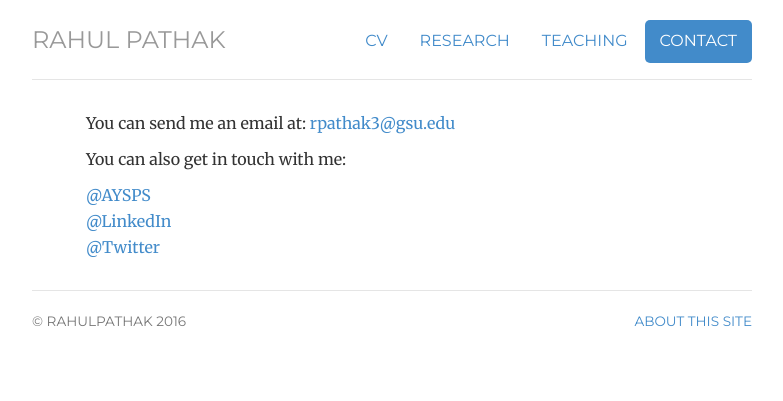
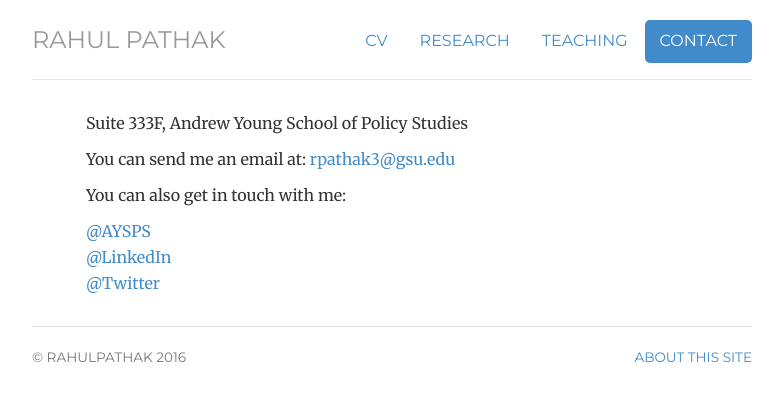
Before and after one commit to pathak-rahul/pathak-rahul.github.io, a Jekyll site: the page built from contact/index.html, in a window 1280 px wide. Shown: the top 401 px of the page, without its empty margins (248-1031 px from the left). Built offline with Jekyll 4.4.1, drawn with Linux system fonts in a browser that asks for light colours.

Commit message:
Update index.html

```diff
--- a/contact/index.html
+++ b/contact/index.html
@@ -8,6 +8,10 @@ contact: active
 description: Contact information for Rahul Pathak.
 ---
 <div class="contact">
+
+
+
+	<p>Suite 333F, Andrew Young School of Policy Studies</p>
 
 	<p>You can send me an email at: <a href="mailto:rpathak3@gsu.edu">rpathak3@gsu.edu</a></p>
 
```
